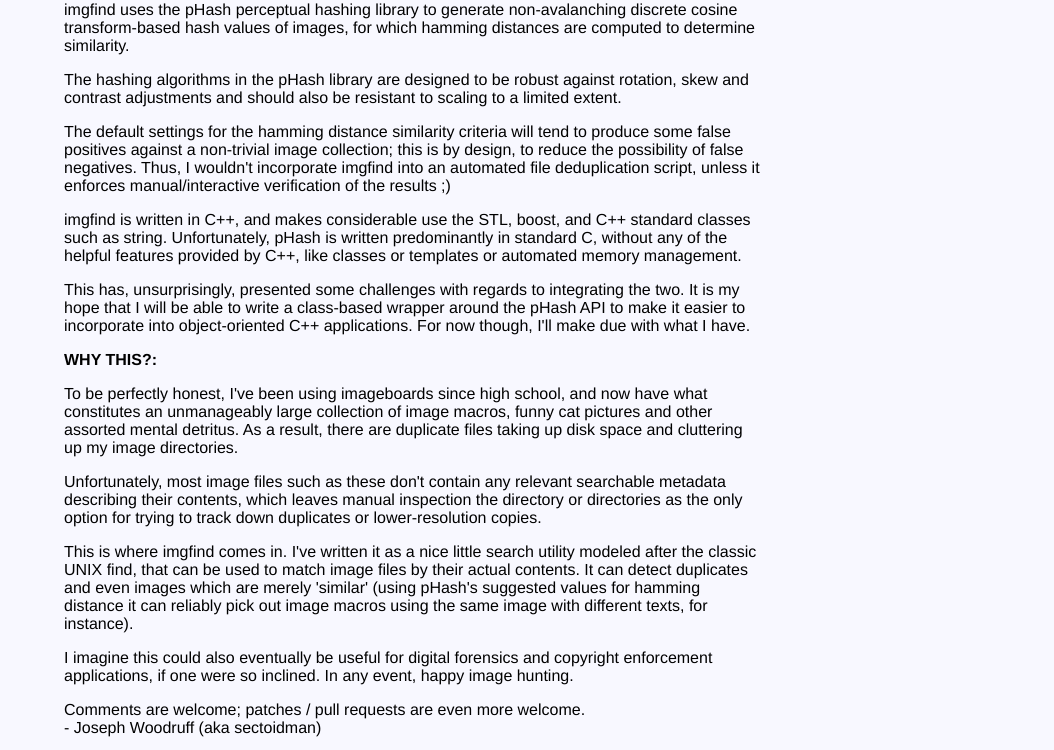
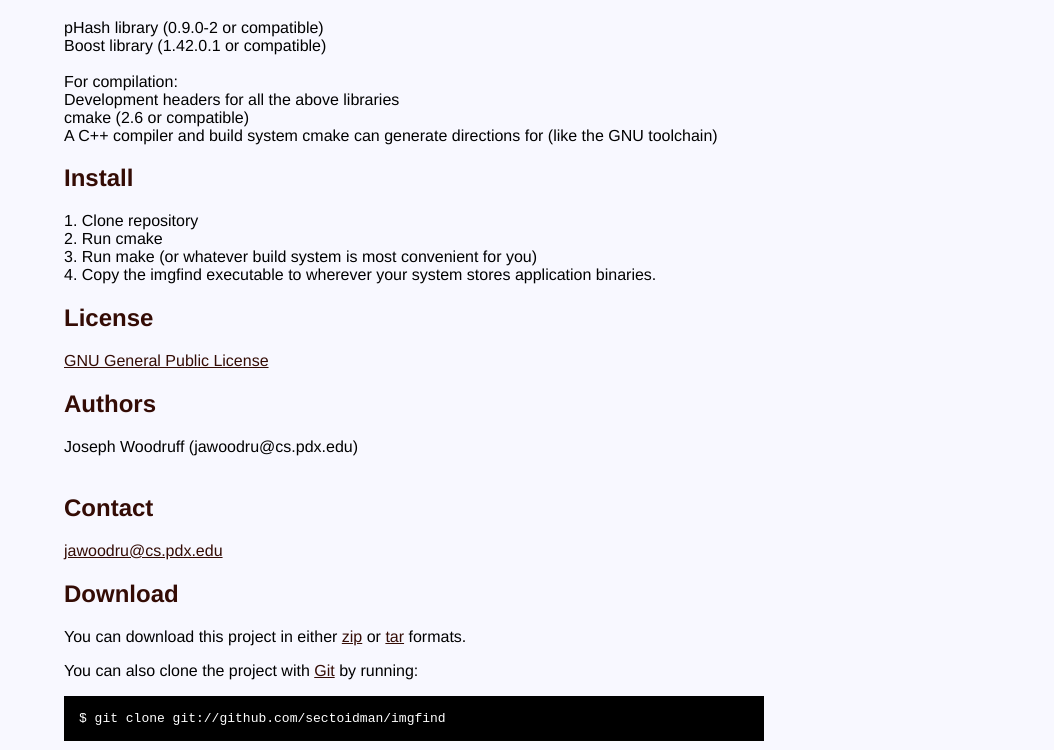
Before and after one commit to sectoidman/imgfind, a plain HTML site: page index.html in a window 1280 px wide. Shown: the part 328-1078 px from the top of the page, without its empty margins (226-1280 px from the left). Drawn offline with Linux system fonts and the light colour scheme.

Commit message:
Edited index.html via GitHub

```diff
--- a/index.html
+++ b/index.html
@@ -50,69 +50,13 @@
     </div>
 
 
-  <p>Usage: imgfind [path...] search_criteria </p>
+  <p><b>Usage:</b> imgfind [path...] search_criteria </p>
 
          <p>path is a path to a directory or image file.
             Default is the current working directory.</p>
 
          <p>search_criteria is a file of gif, jpeg, png or bmp format </p>
 
-
-<p><b>HOW DOES IT WORK? (DESIGN):</b></p>
-
-    <p>imgfind uses the pHash perceptual hashing library to generate
-    non-avalanching discrete cosine transform-based hash values of images,
-    for which hamming distances are computed to determine similarity.</p>
-
-    <p>The hashing algorithms in the pHash library are designed to be robust
-    against rotation, skew and contrast adjustments and should also be
-    resistant to scaling to a limited extent.</p>
-
-    <p>The default settings for the hamming distance similarity criteria will tend
-    to produce some false positives against a non-trivial image collection;
-    this is by design, to reduce the possibility of false negatives. Thus, I
-    wouldn't incorporate imgfind into an automated file deduplication script,
-    unless it enforces manual/interactive verification of the results ;)</p>
-
-    <p>imgfind is written in C++, and makes considerable use the STL, boost, and
-    C++ standard classes such as string. Unfortunately, pHash is written
-    predominantly in standard C, without any of the helpful features provided
-    by C++, like classes or templates or automated memory management.</p>
-
-    <p>This has, unsurprisingly, presented some challenges with regards to
-    integrating the two. It is my hope that I will be able to write a
-    class-based wrapper around the pHash API to make it easier to incorporate
-    into object-oriented C++ applications. For now though, I'll make due with
-    what I have.</p>
-
-<p><b>WHY THIS?:</b></p>
-
-    <p>To be perfectly honest, I've been using imageboards since high school,
-    and now have what constitutes an unmanageably large collection of
-    image macros, funny cat pictures and other assorted mental detritus. As
-    a result, there are duplicate files taking up disk space and cluttering
-    up my image directories.</p>
-
-    <p>Unfortunately, most image files such as these don't contain any relevant
-    searchable metadata describing their contents, which leaves manual
-    inspection the directory or directories as the only option for trying to
-    track down duplicates or lower-resolution copies.</p>
-
-    <p>This is where imgfind comes in. I've written it as a nice little search
-    utility modeled after the classic UNIX find, that can be used to match
-    image files by their actual contents. It can detect duplicates and even
-    images which are merely 'similar' (using pHash's suggested values for
-    hamming distance it can reliably pick out image macros using the same
-    image with different texts, for instance).</p>
-
-    <p>I imagine this could also eventually be useful for digital forensics and
-    copyright enforcement applications, if one were so inclined. In any event,
-    happy image hunting.</p>
-
-
-<p>Comments are welcome; patches / pull requests are even more welcome.
-<br>
-	- Joseph Woodruff <jawoodru@cs.pdx.edu> (aka sectoidman)</p>
 
 </p><h2>Dependencies</h2>
 <p>pHash library (0.9.0-2 or compatible) <br>
```
